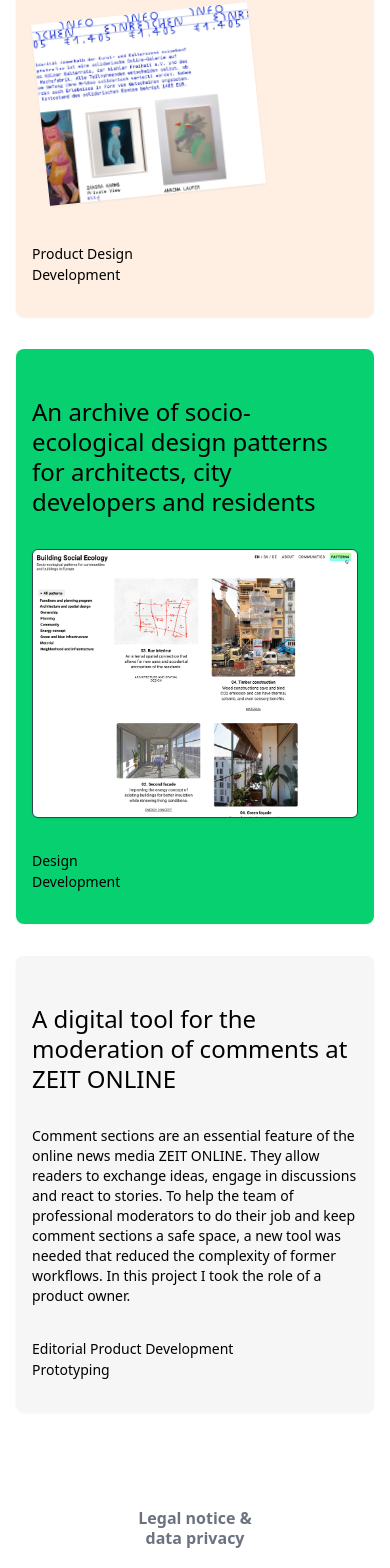
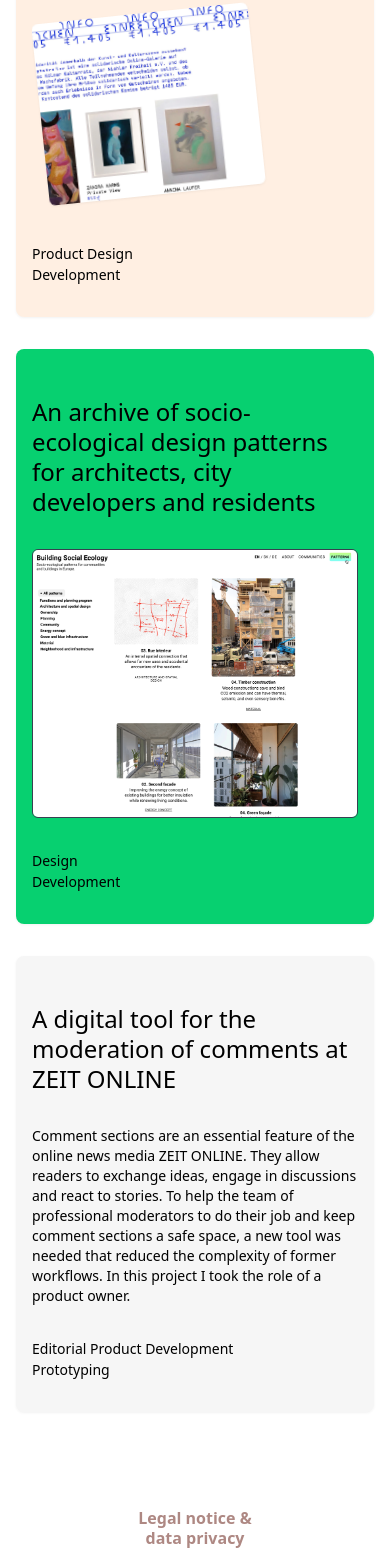
Before and after one commit to milanbargiel/portfolio, a Next.js app: page / in a window 390 px wide. Shown: the part 1240-2808 px from the top of the page. Built offline with nearby package versions, Linux system fonts and the light colour scheme.

Commit message:
Finetune styles of mobile index page

```diff
--- a/components/project-list.js
+++ b/components/project-list.js
@@ -21,7 +21,7 @@ export default function ProjectList() {
         title="Kulturgenerator: A solidaric art gallery in times of quarantine and isolation"
         image={kulturgeneratorPic}
         imageAlt="Screenshot from the kulturgenerator web interface"
-        imageStyles="py-4 ml-2 w-2/3 -rotate-6 rounded-md md:w-4/5 drop-shadow-sm"
+        imageStyles="my-4 ml-2 w-2/3 -rotate-6 rounded-md md:w-4/5 drop-shadow-sm"
         color="#FFEFE2"
       ></Project>
       <Project
--- a/components/project.js
+++ b/components/project.js
@@ -17,7 +17,7 @@ export default function Project(props) {
       <h3 className="mb-8 text-2xl leading-tight">{props.title}</h3>
       <div className="text-sm mb-8">{props.children}</div>
       {props.image && (
-        <div className="mb-8 md:flex md:items-center md:justify-center md:ml-10">
+        <div className="mb-8 overflow-hidden md:flex md:items-center md:justify-center md:ml-10">
           <Image
             className={props.imageStyles}
             src={props.image}
--- a/pages/index.js
+++ b/pages/index.js
@@ -20,7 +20,7 @@ Home.getLayout = function getLayout(page) {
       <div className="text-center leading-tight mb-5">
         <Link
           href="/legal-notice"
-          className="font-semibold text-gray-500 hover:text-gray-700"
+          className="font-semibold text-pharlap-500 hover:text-pharlap-700"
         >
           Legal notice &<br className="md:hidden" /> data privacy
         </Link>
```
